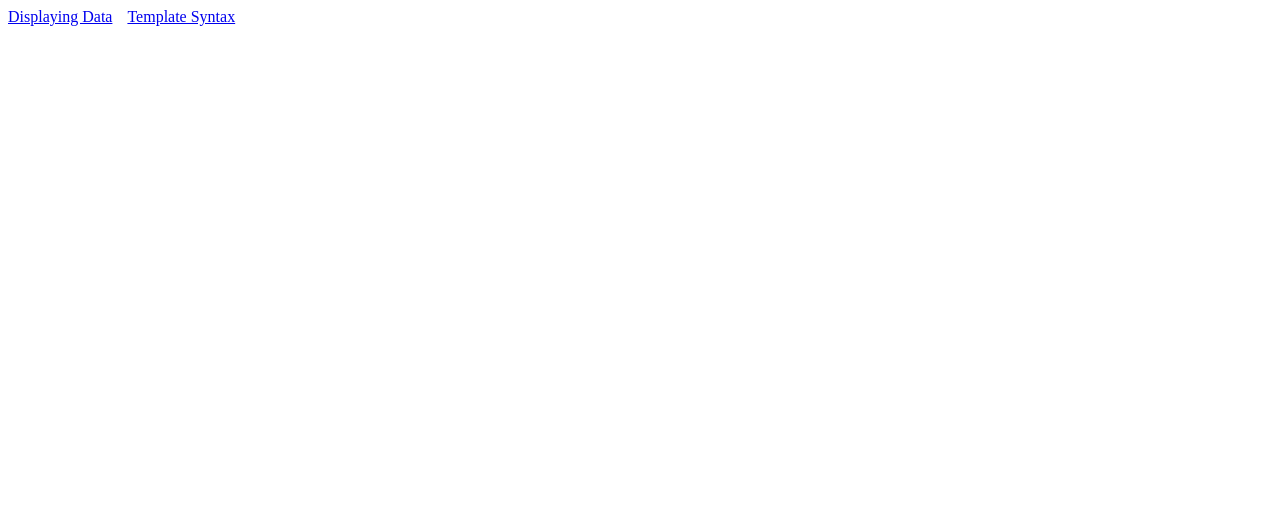
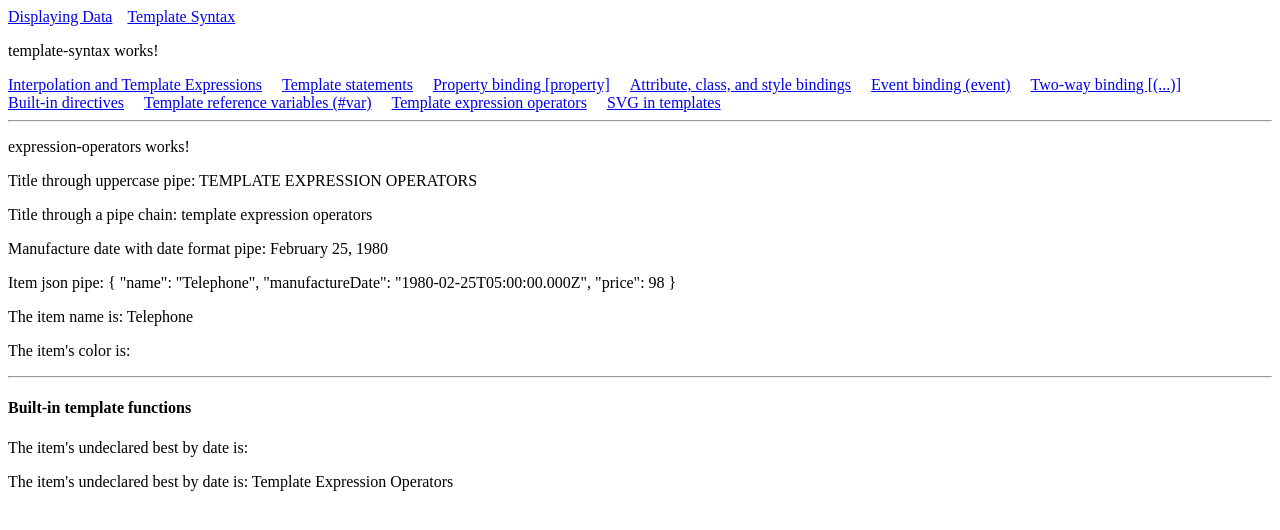
Before and after one commit to duannd/angular2, an Angular app in the folder components/: page /template-syntax/expression-operators in a window 1280 px wide. Before the commit this address led to /. Shown: the top 530 px of the page. Built offline with nearby package versions, Linux system fonts and the light colour scheme.

Commit message:
Commit finish Template Expression Operators & Built-in template functions

```diff
--- /dev/null
+++ b/components/src/app/template/expression-operators/expression-operators.component.html
@@ -0,0 +1,17 @@
+<p>expression-operators works!</p>
+<p>Title through uppercase pipe: {{title | uppercase}}</p>
+<!-- convert title to uppercase, then to lowercase -->
+<p>Title through a pipe chain: {{title | uppercase | lowercase}}</p>
+
+<!-- pipe with configuration argument => "February 25, 1980" -->
+<p>Manufacture date with date format pipe: {{item.manufactureDate | date:'longDate'}}</p>
+
+<p>Item json pipe: {{item | json}}</p>
+<p>The item name is: {{item?.name}}</p>
+<!--No color, no error -->
+<p *ngIf="item">The item's color is: {{item.color}}</p>
+
+<hr />
+<h4>Built-in template functions</h4>
+<p>The item's undeclared best by date is: {{$any(item).bestByDate}}</p>
+<p>The item's undeclared best by date is: {{$any(this).title}}</p>
--- /dev/null
+++ b/components/src/app/template/expression-operators/expression-operators.component.ts
@@ -0,0 +1,23 @@
+import { Component, OnInit } from '@angular/core';
+
+@Component({
+  selector: 'app-expression-operators',
+  templateUrl: './expression-operators.component.html',
+  styles: []
+})
+export class ExpressionOperatorsComponent implements OnInit {
+
+  title = 'Template Expression Operators';
+  item = {
+    'name': 'Telephone',
+    'manufactureDate': '1980-02-25T05:00:00.000Z',
+    'price': 98
+  };
+
+  constructor() { }
+
+  ngOnInit() {
+
+  }
+
+}
--- a/components/src/app/template/template-routing.module.ts
+++ b/components/src/app/template/template-routing.module.ts
@@ -9,6 +9,7 @@ import {BindingEventComponent} from './binding-event/binding-event.component';
 import {TwoWayBindingComponent} from './two-way-binding/two-way-binding.component';
 import {BuiltInDirectivesComponent} from './built-in-directives/built-in-directives.component';
 import {ReferenceVariablesComponent} from './reference-variables/reference-variables.component';
+import {ExpressionOperatorsComponent} from './expression-operators/expression-operators.component';
 
 
 const routes: Routes = [
@@ -23,7 +24,8 @@ const routes: Routes = [
       {path: 'binding-event', component: BindingEventComponent},
       {path: 'two-way-binding', component: TwoWayBindingComponent},
       {path: 'built-in-directives', component: BuiltInDirectivesComponent},
-      {path: 'reference-variables', component: ReferenceVariablesComponent}
+      {path: 'reference-variables', component: ReferenceVariablesComponent},
+      {path: 'expression-operators', component: ExpressionOperatorsComponent}
     ]
   }
 ];
--- a/components/src/app/template/template-syntax.component.html
+++ b/components/src/app/template/template-syntax.component.html
@@ -10,9 +10,8 @@
 <div>
   <a [routerLink]="['built-in-directives']"><span>Built-in directives</span></a>
   <a [routerLink]="['reference-variables']"><span>Template reference variables (#var)</span></a>
-  <a [routerLink]="['']"><span>@Input() and @Output() properties</span></a>
-  <a [routerLink]="['']"><span>Template expression operators</span></a>
-  <a [routerLink]="['']"><span>Built-in template functions</span></a>
+  <a [routerLink]="['expression-operators']"><span>Template expression operators</span></a>
   <a [routerLink]="['']"><span>SVG in templates</span></a>
 </div>
+<hr />
 <router-outlet></router-outlet>
--- a/components/src/app/template/template.module.ts
+++ b/components/src/app/template/template.module.ts
@@ -15,6 +15,7 @@ import { SizerComponent } from './sizer/sizer.component';
 import {FormsModule} from '@angular/forms';
 import { BuiltInDirectivesComponent } from './built-in-directives/built-in-directives.component';
 import { ReferenceVariablesComponent } from './reference-variables/reference-variables.component';
+import { ExpressionOperatorsComponent } from './expression-operators/expression-operators.component';
 
 
 @NgModule({
@@ -30,7 +31,8 @@ import { ReferenceVariablesComponent } from './reference-variables/reference-var
     TwoWayBindingComponent,
     SizerComponent,
     BuiltInDirectivesComponent,
-    ReferenceVariablesComponent
+    ReferenceVariablesComponent,
+    ExpressionOperatorsComponent
   ],
   imports: [
     CommonModule,
```
